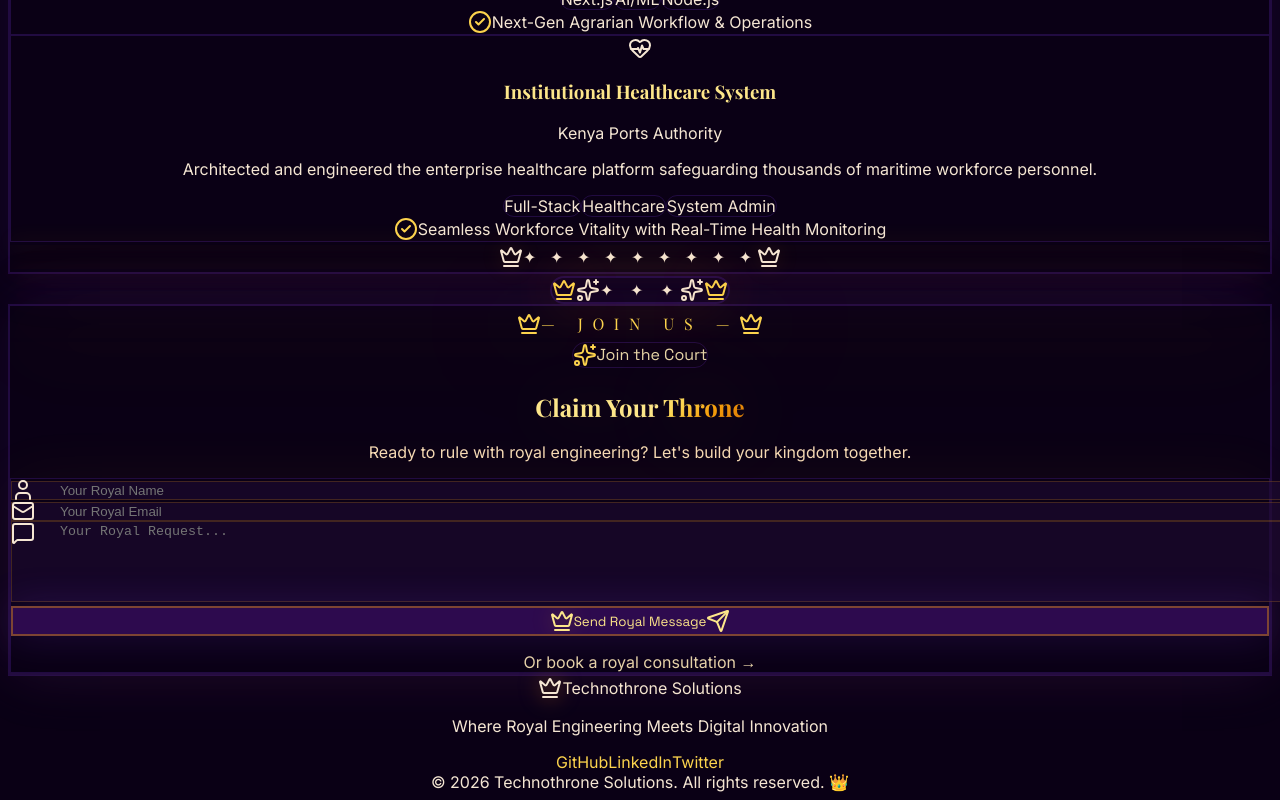
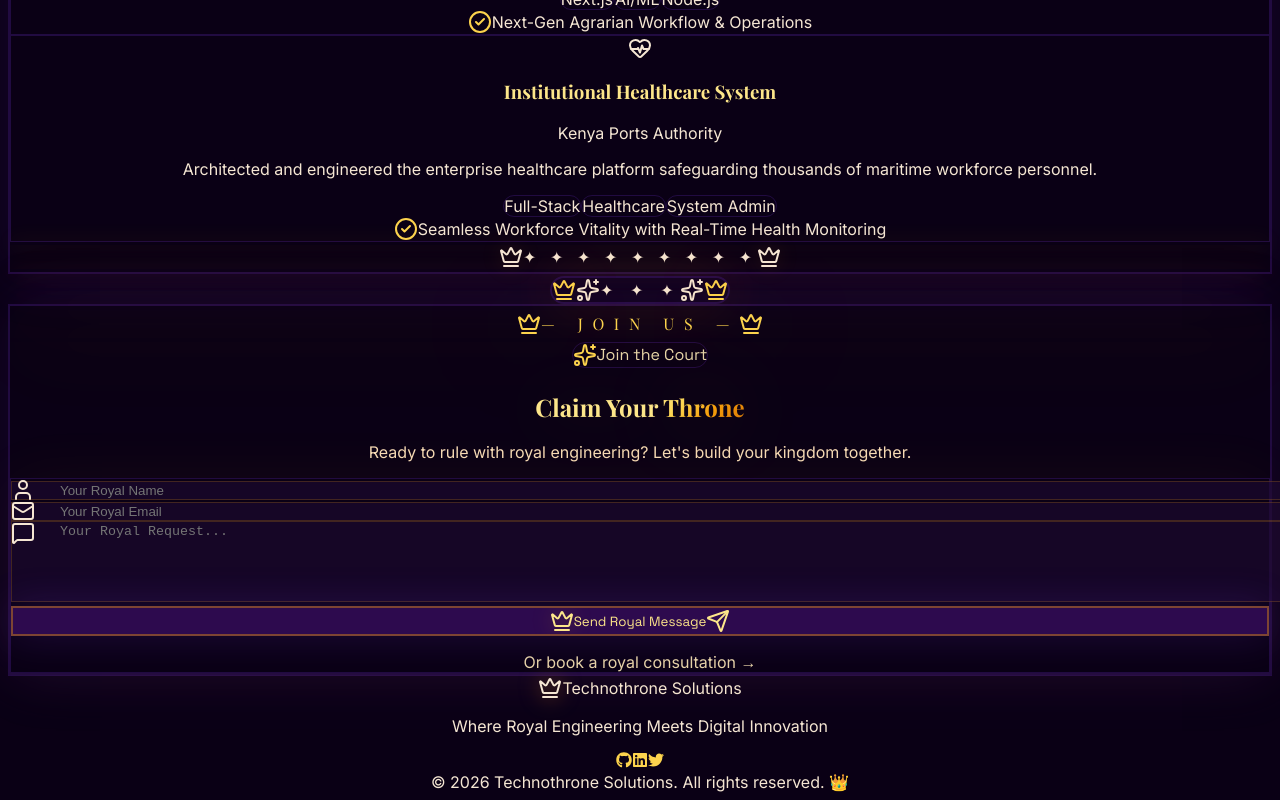
Before and after one commit to technothrone2014/technothrone-solutions, a Next.js app: page / in a window 1280 px wide. Shown: the part 3790-4590 px from the top of the page. Built offline with nearby package versions, Linux system fonts and the light colour scheme; a web font is replaced by a local one.

Commit message:
UI implimentation - Social media icons

```diff
--- a/components/Contact.tsx
+++ b/components/Contact.tsx
@@ -10,7 +10,7 @@
   const handleSubmit = async (e: React.FormEvent) => {
     e.preventDefault()
     setStatus('Sending...')
-    window.location.href = `mailto:info@technothrone.com?subject=Royal%20Opportunity&body=${encodeURIComponent(
+    window.location.href = `mailto:technothrone2014@gmail.com?subject=Royal%20Opportunity&body=${encodeURIComponent(
       `Name: ${formData.name}\nEmail: ${formData.email}\n\nMessage:\n${formData.message}`
     )}`
     setStatus('Opening your royal court...')
--- a/components/Footer.tsx
+++ b/components/Footer.tsx
@@ -1,9 +1,10 @@
 'use client'
 import { Crown } from 'lucide-react'
+import { FaGithub, FaLinkedin, FaTwitter } from 'react-icons/fa'
 
 export default function Footer() {
   return (
-    <footer className="py-24 border-t border-gold-500/20 bg-purple-900/10">
+    <footer className="py-8 border-t border-gold-500/20 bg-purple-900/10">
       <div className="max-w-7xl mx-auto px-4 md:px-8">
         <div className="flex flex-col md:flex-row justify-between items-center gap-4">
           <div className="flex items-center gap-2">
@@ -13,30 +14,33 @@
           <p className="text-gray-400 text-sm text-center md:text-left">
             Where Royal Engineering Meets Digital Innovation
           </p>
-          <div className="flex gap-4 text-sm">
+          <div className="flex gap-4 items-center">
             <a
               href="https://github.com/technothrone2014"
               target="_blank"
               rel="noopener noreferrer"
-              className="text-gray-500 hover:text-gold-400 transition"
+              className="text-gray-500 hover:text-gold-400 transition-all duration-300 hover:scale-110"
+              aria-label="GitHub"
             >
-              GitHub
+              <FaGithub className="w-5 h-5" />
             </a>
             <a
               href="#"
               target="_blank"
               rel="noopener noreferrer"
-              className="text-gray-500 hover:text-gold-400 transition"
+              className="text-gray-500 hover:text-gold-400 transition-all duration-300 hover:scale-110"
+              aria-label="LinkedIn"
             >
-              LinkedIn
+              <FaLinkedin className="w-5 h-5" />
             </a>
             <a
               href="#"
               target="_blank"
               rel="noopener noreferrer"
-              className="text-gray-500 hover:text-gold-400 transition"
+              className="text-gray-500 hover:text-gold-400 transition-all duration-300 hover:scale-110"
+              aria-label="Twitter"
             >
-              Twitter
+              <FaTwitter className="w-5 h-5" />
             </a>
           </div>
         </div>
--- a/package.json
+++ b/package.json
@@ -18,6 +18,7 @@
     "react": "19.2.4",
     "react-dom": "19.2.4",
     "react-hook-form": "^7.82.0",
+    "react-icons": "^5.7.0",
     "react-intersection-observer": "^10.1.0"
   },
   "devDependencies": {
```
Also changed, not shown: 1 other file (tests, documents, lock files or other folders).
